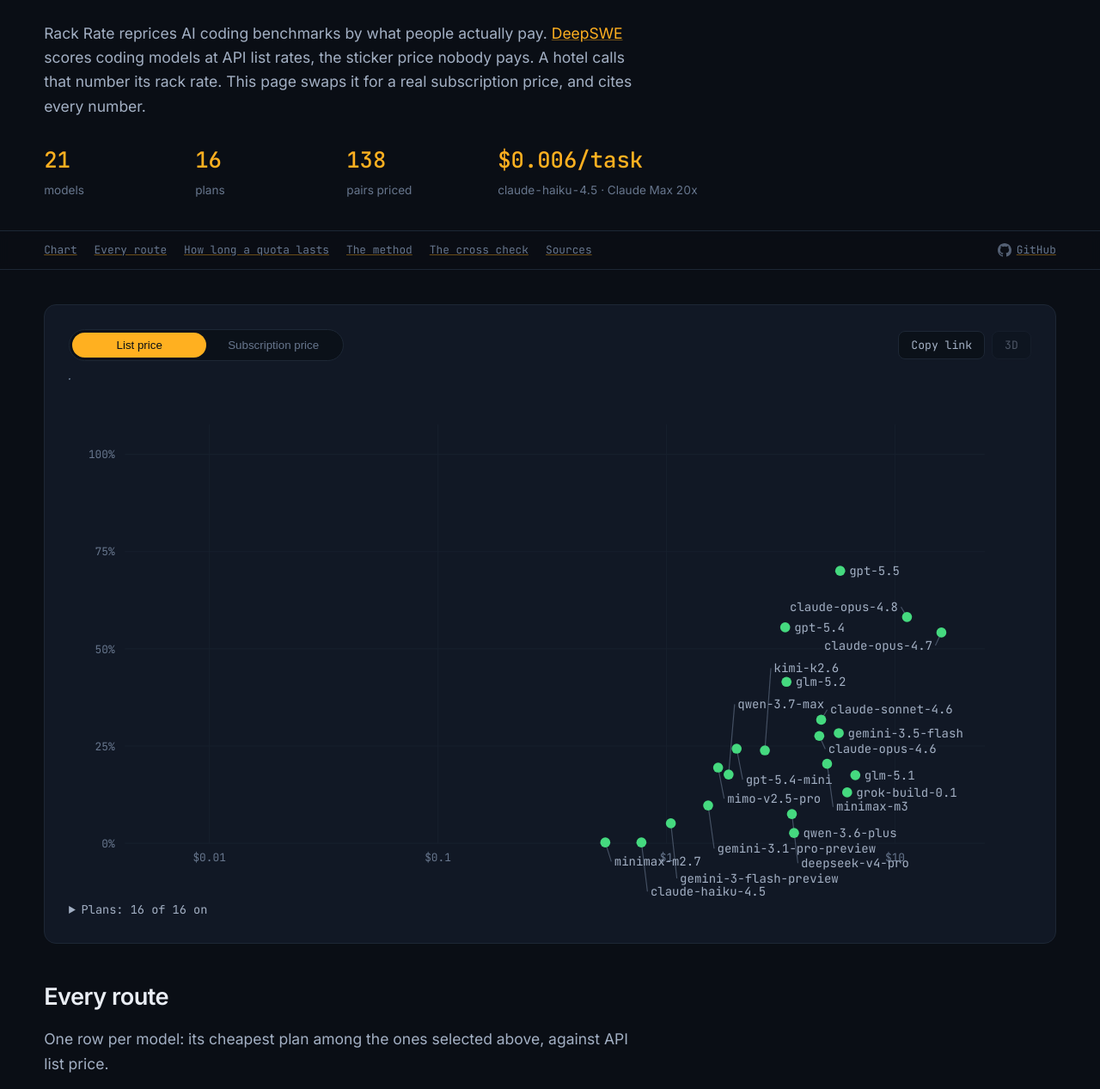
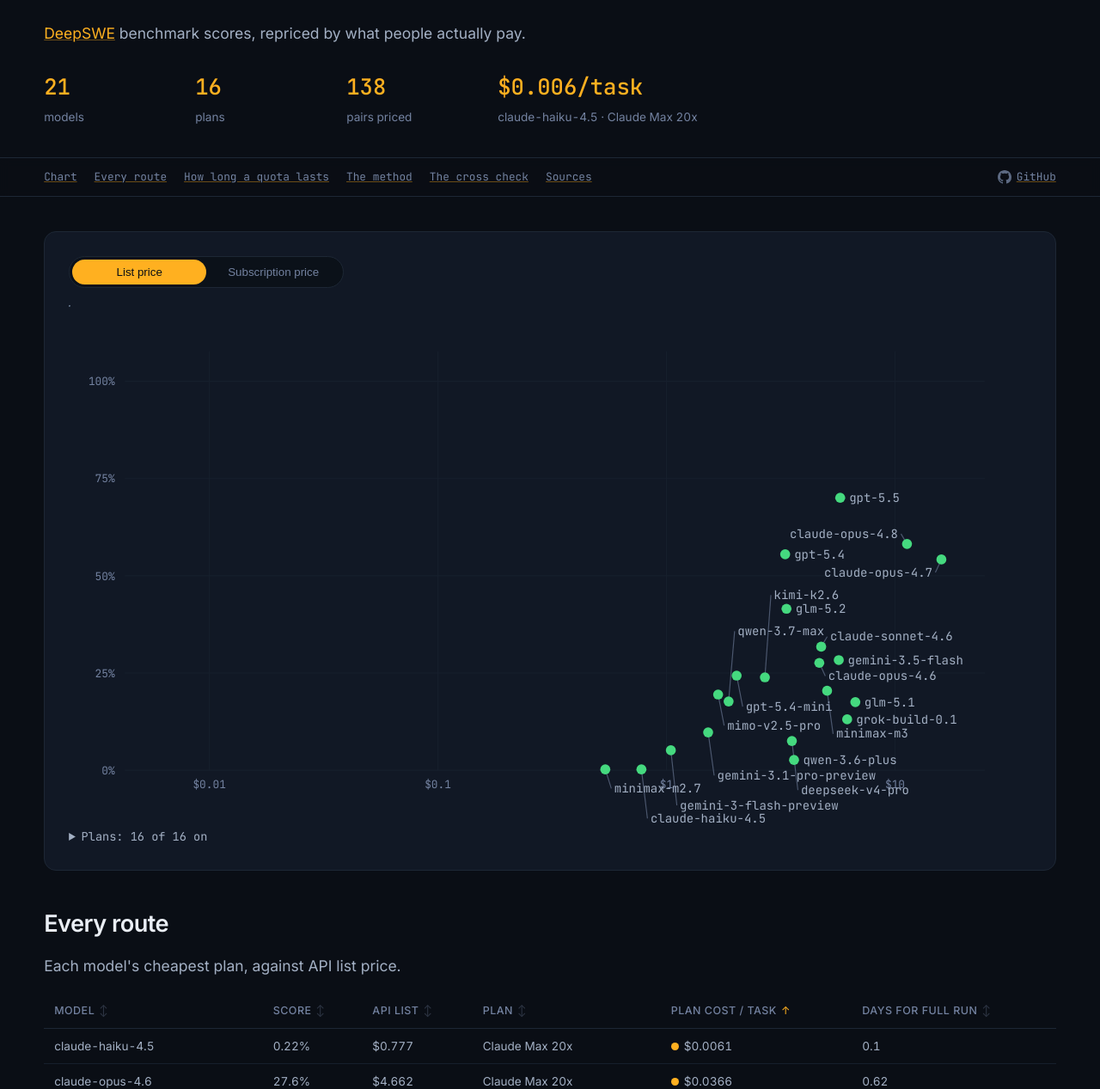
Before and after one commit to utkuacikgoz/rack-rate, a plain HTML site: page site/index.html in a window 1280 px wide. Shown: the part 221-1488 px from the top of the page at 86% size. Drawn offline with Linux system fonts and the light colour scheme.

Commit message:
Trim copy to one line, fix contrast, show sort affordance
ink-faint (#67768D) failed WCAG AA for normal text: 3.85-4.19:1
against panel/bg/sunk where 4.5:1 is required, and it's used for
real text everywhere (nav links, table headers, footer, chart axis
labels, license badges), not just decoration. Computed a same-hue
lighter replacement (#7382A0) that clears 4.5:1 against all three
backgrounds with margin. --api and the runtime bar's rust tone are
graphical-only uses, already fine at the 3:1 non-text threshold.

Cut every lede paragraph down to one line. The hero one in
particular was four lines of throat-clearing before the actual
sentence.

Removed Copy link and 3D from the chart toolbar: 3D was a
permanently disabled button for a mode that isn't built, and Copy
link duplicated what the address bar already does live via
history.replaceState.

Sortable table headers had no visible affordance beyond a cursor,
and the default sort (cost per task) showed no indicator whatsoever
on load. Every sortable header now carries a persistent hollow
arrow that fills in and turns amber on the active column.

Also tightened the routes table (smaller type, less padding) to
read more like a dense data table.

```diff
--- a/site/index.html
+++ b/site/index.html
@@ -22,7 +22,7 @@
     --rule-soft:#161F2C;
     --ink:#EAEEF5;
     --ink-dim:#A3B0C4;
-    --ink-faint:#67768D;
+    --ink-faint:#7382A0;
     --adj:#FFB020;
     --measured:#45D97F;
     --api:#5C6A80;
@@ -87,8 +87,6 @@
   .toggle-pill .thumb{ position:absolute; top:3px; bottom:3px; left:3px; width:calc(50% - 3px); background:var(--adj); border-radius:999px; transition:transform var(--dur-toggle) var(--ease); }
   .toggle-pill[data-mode="sub"] .thumb{ transform:translateX(100%); }
 
-  .mode-btn{ background:var(--sunk); border:1px solid var(--rule); color:var(--ink-dim); font-size:.82rem; padding:7px 14px; border-radius:8px; cursor:pointer; font-family:"JetBrains Mono",monospace; }
-  .mode-btn:disabled{ opacity:.4; cursor:not-allowed; }
 
   .chart-wrap{ position:relative; }
   svg.chart{ width:100%; height:auto; display:block; touch-action:manipulation; }
@@ -134,11 +132,14 @@
   .rail .evidence-list{ list-style:none; padding:0; margin:12px 0 0; }
   .rail .evidence-list li{ padding:8px 0; border-top:1px solid var(--rule-soft); font-size:.85rem; }
 
-  table.routes{ width:100%; border-collapse:collapse; font-size:.92rem; }
-  table.routes th{ text-align:left; color:var(--ink-faint); font-weight:500; font-size:.78rem; text-transform:uppercase; letter-spacing:.04em; padding:10px 12px; border-bottom:1px solid var(--rule); cursor:pointer; user-select:none; }
-  table.routes th[aria-sort="ascending"]::after{ content:" \2191"; }
-  table.routes th[aria-sort="descending"]::after{ content:" \2193"; }
-  table.routes td{ padding:12px; border-bottom:1px solid var(--rule-soft); }
+  table.routes{ width:100%; border-collapse:collapse; font-size:.85rem; }
+  table.routes th{ text-align:left; color:var(--ink-faint); font-weight:500; font-size:.78rem; text-transform:uppercase; letter-spacing:.04em; padding:10px 12px; border-bottom:1px solid var(--rule); cursor:pointer; user-select:none; white-space:nowrap; }
+  table.routes th[data-key]:hover{ color:var(--ink); }
+  table.routes th[data-key]::after{ content:"\2195"; display:inline-block; margin-left:5px; opacity:.35; font-weight:400; }
+  table.routes th[aria-sort]::after{ opacity:1; color:var(--adj); }
+  table.routes th[aria-sort="ascending"]::after{ content:"\2191"; }
+  table.routes th[aria-sort="descending"]::after{ content:"\2193"; }
+  table.routes td{ padding:9px 12px; border-bottom:1px solid var(--rule-soft); }
   table.routes tr:hover td{ background:var(--sunk); }
   .confidence-dot{ display:inline-block; width:9px; height:9px; border-radius:50%; margin-right:6px; }
   .confidence-dot.measured{ background:var(--measured); }
@@ -179,7 +180,7 @@
   <div class="measure">
     <div class="wordmark">Rack Rate</div>
     <h1>API list pricing is the rack rate.<br>Nobody pays it.</h1>
-    <p class="lede">Rack Rate reprices AI coding benchmarks by what people actually pay. <a href="https://deepswe.datacurve.ai/">DeepSWE</a> scores coding models at API list rates, the sticker price nobody pays. A hotel calls that number its rack rate. This page swaps it for a real subscription price, and cites every number.</p>
+    <p class="lede"><a href="https://deepswe.datacurve.ai/">DeepSWE</a> benchmark scores, repriced by what people actually pay.</p>
     <div class="hero-figs" id="hero-figs"></div>
   </div>
 </header>
@@ -210,10 +211,6 @@
           <button type="button" data-mode="list" aria-pressed="true">List price</button>
           <button type="button" data-mode="sub" aria-pressed="false">Subscription price</button>
         </div>
-        <div style="display:flex; gap:8px; align-items:center;">
-          <button class="mode-btn" id="copy-link" type="button">Copy link</button>
-          <button class="mode-btn" id="mode-3d" type="button" disabled title="Three-dimensional mode is not in this build yet">3D</button>
-        </div>
       </div>
       <div class="chart-wrap">
         <svg class="chart" id="chart-svg" viewBox="0 0 960 520" tabindex="0" role="img" aria-label="Score against cost per task for every model">
@@ -235,7 +232,7 @@
 <section id="routes" style="padding:0 0 40px;">
   <div class="measure">
     <h2>Every route</h2>
-    <p class="lede">One row per model: its cheapest plan among the ones selected above, against API list price.</p>
+    <p class="lede">Each model's cheapest plan, against API list price.</p>
     <div style="overflow-x:auto;">
       <table class="routes" id="routes-table">
         <thead>
@@ -257,7 +254,7 @@
 <section id="runtime" style="padding:0 0 40px;">
   <div class="measure">
     <h2>How long a quota lasts</h2>
-    <p class="lede">A price per task hides the ceiling. This is how long a full run takes on each route, capped by the monthly quota or the rolling five hour window, whichever bites first.</p>
+    <p class="lede">A price per task hides the ceiling. This is the real one.</p>
     <svg class="chart" id="runtime-svg" viewBox="0 0 1040 40" width="100%" role="img" aria-label="Days to run all tasks per route"></svg>
   </div>
 </section>
@@ -265,7 +262,7 @@
 <section id="method" style="padding:0 0 40px;">
   <div class="measure">
     <h2>The method</h2>
-    <p class="lede"><code>cost_per_task = price_per_month / tasks_per_month</code>. What counts as a task depends on the unit the vendor publishes.</p>
+    <p class="lede"><code>cost_per_task = price_per_month / tasks_per_month</code></p>
     <div class="cards" id="method-cards"></div>
   </div>
 </section>
@@ -273,7 +270,7 @@
 <section id="cross-check" style="padding:0 0 40px;">
   <div class="measure">
     <h2>The cross check</h2>
-    <p class="lede">Two plans publish their measured quota twice, once in dollars and once in tokens, counted here two independent ways. A stable gap between the two points at a systematic cause, not noise.</p>
+    <p class="lede">Same quota, counted two independent ways. A stable gap means a real cause, not noise.</p>
     <svg class="chart" id="cross-svg" viewBox="0 0 960 160" width="100%" role="img" aria-label="Cross check ratio strip plot"></svg>
     <p id="cross-summary" class="mono" style="color:var(--ink-faint); font-size:.85rem;"></p>
   </div>
@@ -282,7 +279,7 @@
 <section id="sources" style="padding:0 0 40px;">
   <div class="measure">
     <h2>Sources</h2>
-    <p class="lede">Every figure traces to one of these records. Full detail in <a href="SOURCES.md">SOURCES.md</a>.</p>
+    <p class="lede">Every figure traces to one of these. Full detail in <a href="SOURCES.md">SOURCES.md</a>.</p>
     <div class="cards" id="source-cards"></div>
   </div>
 </section>
@@ -763,15 +760,24 @@
       tr.style.background = tr.getAttribute("data-model") === modelId ? "var(--sunk)" : "";
     });
   }
+  function markSortIndicator(){
+    Array.prototype.forEach.call(document.querySelectorAll("table.routes th[data-key]"), function(t){
+      if (t.getAttribute("data-key") === sortKey) {
+        t.setAttribute("aria-sort", sortDir === 1 ? "ascending" : "descending");
+      } else {
+        t.removeAttribute("aria-sort");
+      }
+    });
+  }
   Array.prototype.forEach.call(document.querySelectorAll("table.routes th[data-key]"), function(th){
     th.addEventListener("click", function(){
       var key = th.getAttribute("data-key");
       if (sortKey === key) sortDir *= -1; else { sortKey = key; sortDir = 1; }
-      Array.prototype.forEach.call(document.querySelectorAll("table.routes th"), function(t){ t.removeAttribute("aria-sort"); });
-      th.setAttribute("aria-sort", sortDir === 1 ? "ascending" : "descending");
+      markSortIndicator();
       renderTable();
     });
   });
+  markSortIndicator();
 
   // ---------- runtime chart ----------
   function renderRuntime(){
@@ -896,12 +902,6 @@
     }).join("");
   }
 
-  // ---------- copy link ----------
-  document.getElementById("copy-link").addEventListener("click", function(){
-    writeURL();
-    if (navigator.clipboard) navigator.clipboard.writeText(location.href);
-  });
-
   // ---------- responsive breakpoint ----------
   var lastBreakpoint = null;
   function applyBreakpoint(animate){
```
Also changed, not shown: site/template.html (+26 -26 lines).
